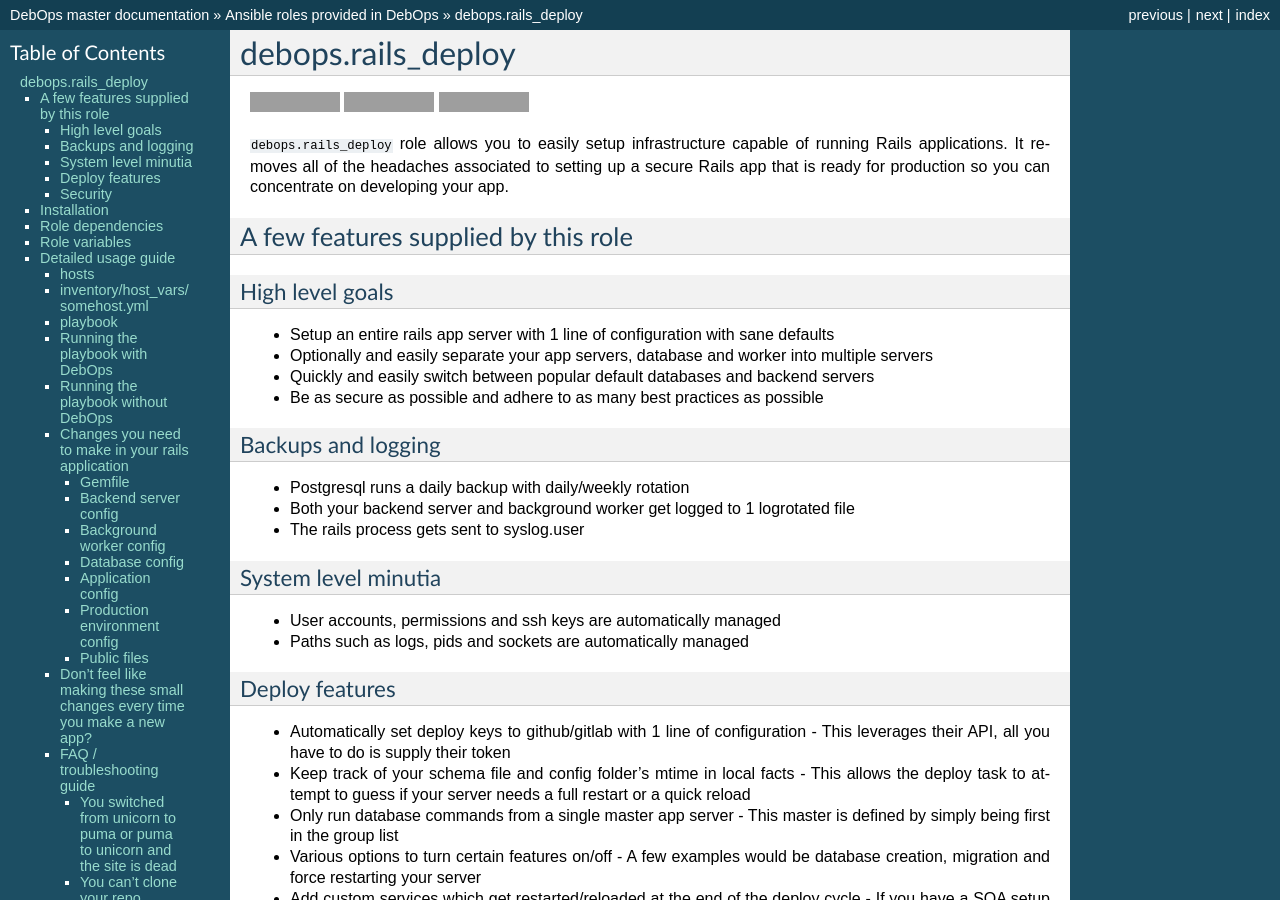
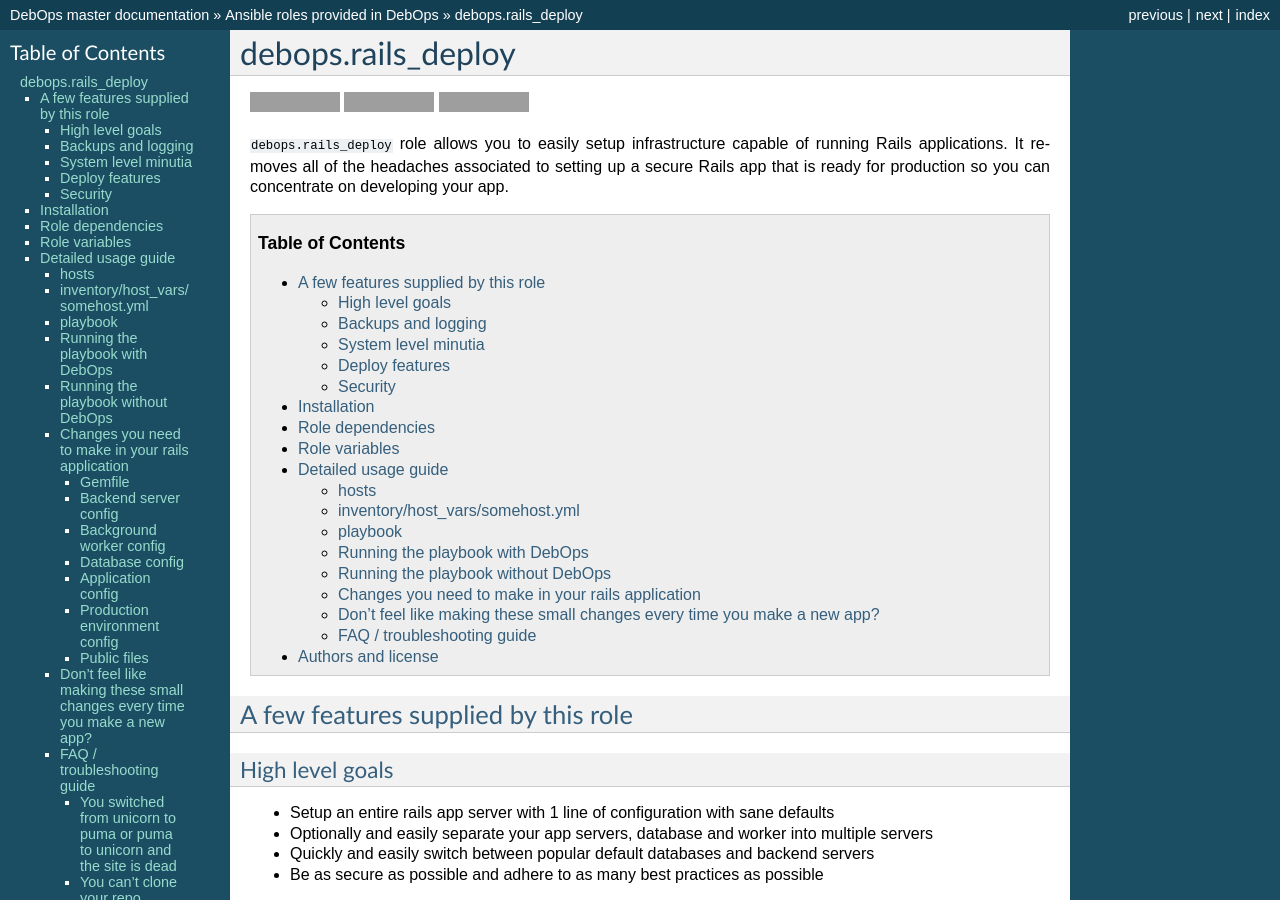
Before and after one commit to debops/docs, a Sphinx documentation site: the page built from docs/ansible/roles/debops.rails_deploy.rst, in a window 1280 px wide and 900 px high. Built offline with Sphinx 7.4.7, drawn with Linux system fonts in a browser that asks for light colours; grey boxes are pictures that could not be loaded.

Commit message:
Fix missing ToC

```diff
--- a/docs/ansible/roles/debops.rails_deploy.rst
+++ b/docs/ansible/roles/debops.rails_deploy.rst
@@ -18,6 +18,11 @@
 capable of running Rails applications. It removes all of the headaches
 associated to setting up a secure Rails app that is ready for production so
 you can concentrate on developing your app.
+
+.. contents:: Table of Contents
+   :local:
+   :depth: 2
+   :backlinks: top
 
 A few features supplied by this role
 ~~~~~~~~~~~~~~~~~~~~~~~~~~~~~~~~~~~~
```
Also changed, not shown: other parts of docs/ansible/roles/debops.rails_deploy.rst (+0 -5 lines), docs/ansible/roles/debops.elasticsearch.rst (+5 -5 lines).
